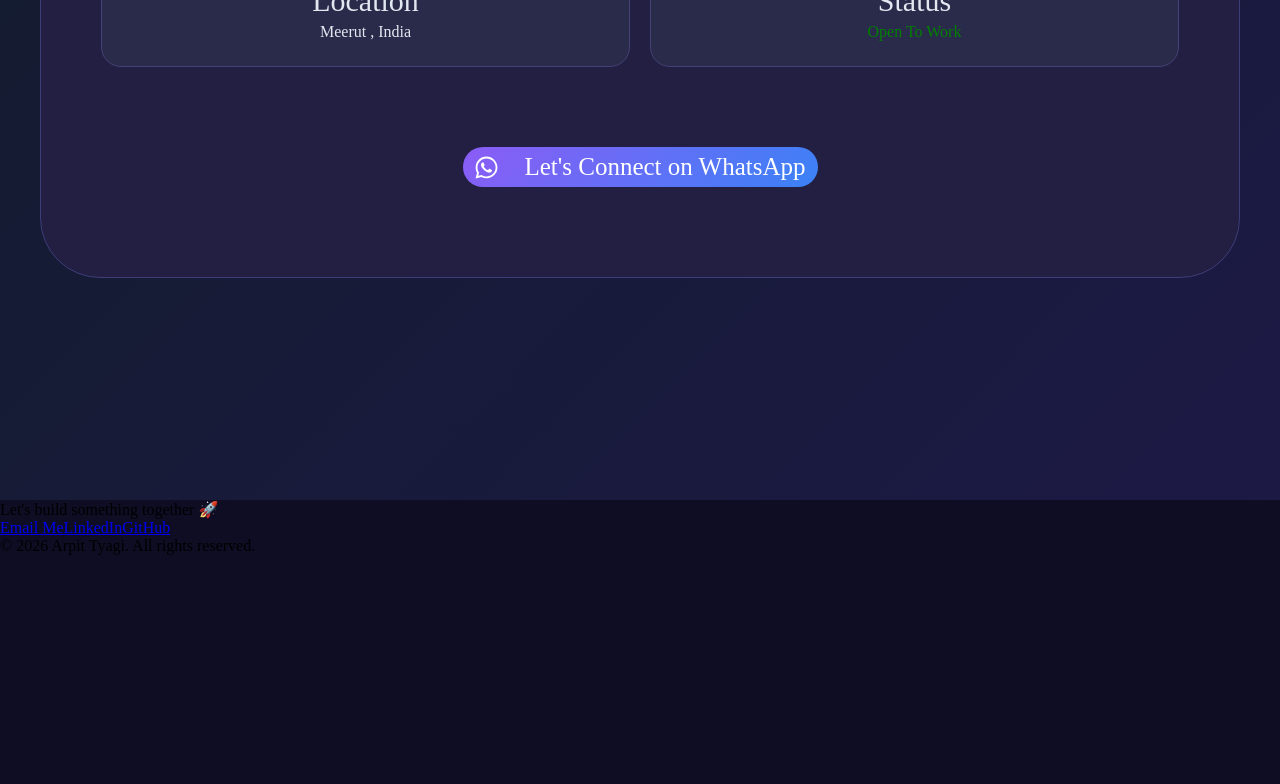
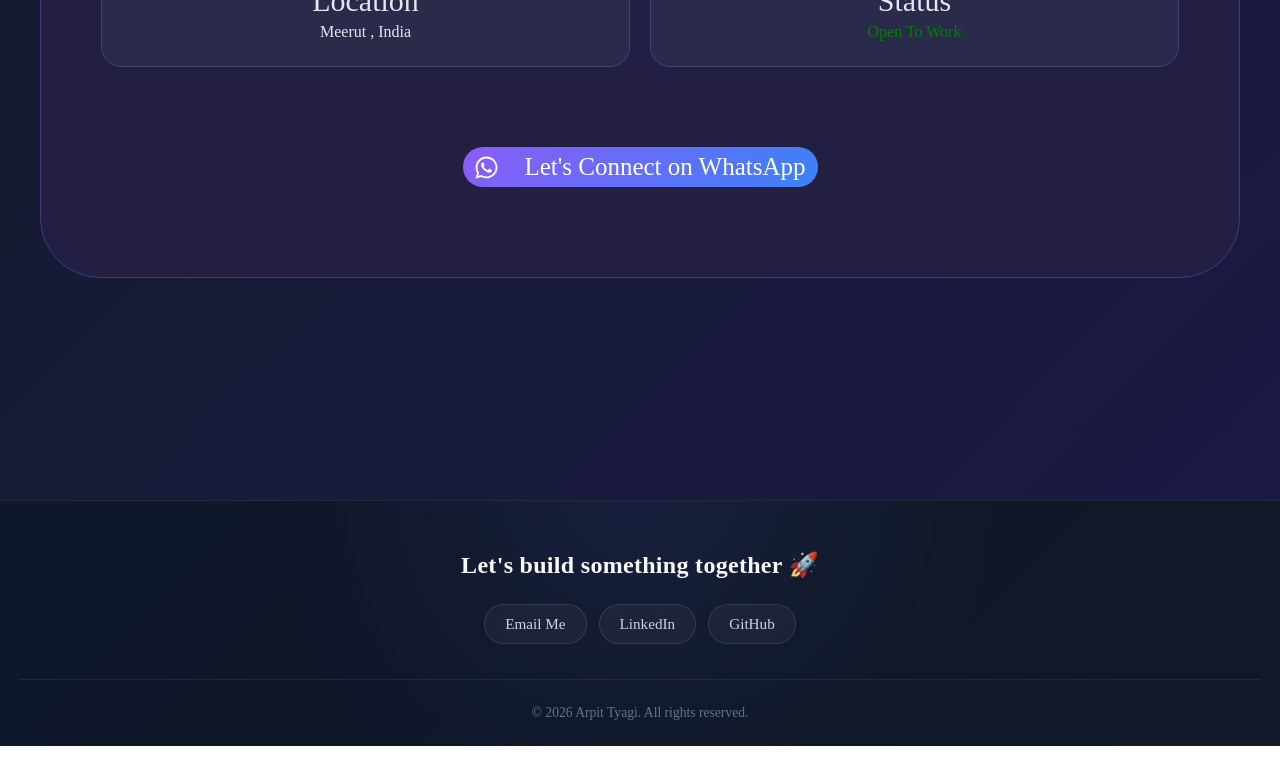
Before and after one commit to ArpitTyagi0001/Portfolio, a React app: page / in a window 1280 px wide. Shown: the part 6432-7216 px from the top of the page. After the commit the page ends 7178 px from the top, so only its background shows below. Built offline with nearby package versions, Linux system fonts and the light colour scheme; the HTML template or start-up script is replaced by a standard one.

Commit message:
complete portfolio

```diff
--- a/src/App.css
+++ b/src/App.css
@@ -1085,6 +1085,113 @@ html {
 }
 
 .footer {
-  min-height: 80vh;
-  background-color: #0f0d24;
+  width: 100%;
+  padding: 50px 20px 25px;
+  text-align: center;
+  background: linear-gradient(135deg, #0f172a, #111827);
+  border-top: 1px solid rgba(255, 255, 255, 0.08);
+  color: #fff;
+  position: relative;
+  overflow: hidden;
 }
+
+.footer::before {
+  content: "";
+  position: absolute;
+  width: 300px;
+  height: 300px;
+  top: -180px;
+  left: 50%;
+  transform: translateX(-50%);
+  background: #6366f1;
+  filter: blur(120px);
+  opacity: 0.15;
+  pointer-events: none;
+}
+
+.footer-title {
+  position: relative;
+  margin: 0 0 25px;
+  font-size: 1.5rem;
+  font-weight: 600;
+  letter-spacing: 0.3px;
+  color: #f8fafc;
+}
+
+.footer-link {
+  position: relative;
+  display: flex;
+  justify-content: center;
+  align-items: center;
+  gap: 12px;
+  margin: 0 0 35px;
+  flex-wrap: wrap;
+}
+
+.footer-link a {
+  display: inline-flex;
+  align-items: center;
+  justify-content: center;
+  padding: 10px 20px;
+  color: #cbd5e1;
+  text-decoration: none;
+  font-size: 0.95rem;
+  font-weight: 500;
+
+  border: 1px solid rgba(255, 255, 255, 0.1);
+  border-radius: 50px;
+
+  background: rgba(255, 255, 255, 0.04);
+
+  transition:
+    color 0.3s ease,
+    background 0.3s ease,
+    border-color 0.3s ease,
+    transform 0.3s ease,
+    box-shadow 0.3s ease;
+}
+
+.footer-link a:hover {
+  color: #fff;
+  background: rgba(99, 102, 241, 0.2);
+  border-color: rgba(129, 140, 248, 0.6);
+  transform: translateY(-4px);
+  box-shadow: 0 8px 25px rgba(99, 102, 241, 0.2);
+}
+
+.footer-copyright {
+  position: relative;
+  margin: 0;
+  padding-top: 25px;
+
+  color: #64748b;
+  font-size: 0.85rem;
+
+  border-top: 1px solid rgba(255, 255, 255, 0.07);
+}
+
+@media (max-width: 600px) {
+  .footer {
+    padding: 40px 15px 20px;
+    margin-top: 60px;
+  }
+
+  .footer-title {
+    font-size: 1.25rem;
+    margin-bottom: 20px;
+  }
+
+  .footer-link {
+    gap: 10px;
+    margin-bottom: 30px;
+  }
+
+  .footer-link a {
+    padding: 9px 16px;
+    font-size: 0.9rem;
+  }
+
+  .footer-copyright {
+    font-size: 0.78rem;
+  }
+}
```
